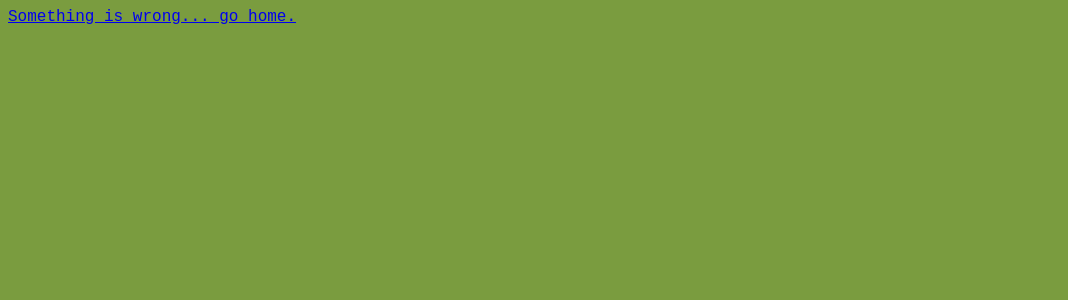
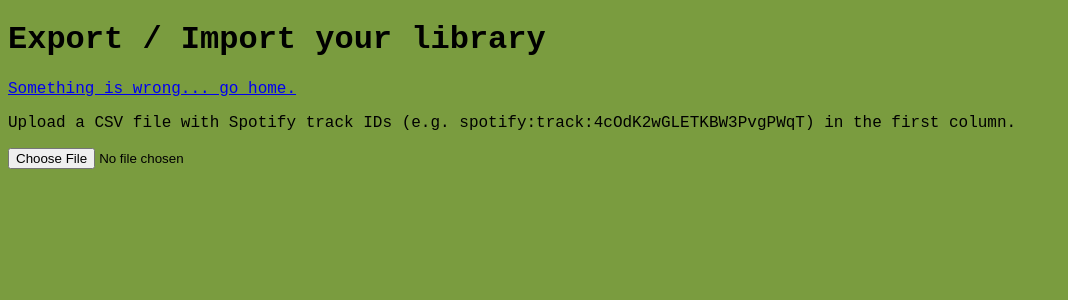
Before and after one commit to ashtonmoomoo/spotify-tools, a React (Create React App) app: page /export-import in a window 1280 px wide. Shown: the top 300 px of the page, without its empty margins (0-1068 px from the left). Built offline with nearby package versions, Linux system fonts and the light colour scheme.

Commit message:
show import components

```diff
--- a/src/components/Import.tsx
+++ b/src/components/Import.tsx
@@ -51,13 +51,13 @@ function Import() {
         spotify:track:4cOdK2wGLETKBW3PvgPWqT) in the first column.
       </p>
       <input type="file" accept=".csv" onChange={handleChange} />
-      {trackIds.length && (
+      {trackIds.length ? (
         <ul>
           {trackIds.map((trackId) => (
             <li>{trackId}</li>
           ))}
         </ul>
-      )}
+      ) : null}
     </>
   );
 }
--- a/src/index.tsx
+++ b/src/index.tsx
@@ -3,7 +3,7 @@ import ReactDOM from "react-dom";
 import App from "./App";
 import { BrowserRouter, Route, Routes } from "react-router-dom";
 import Login from "./Login";
-import Export from "./components/Export";
+import ExportImport from "./routes/ExportImport";
 
 ReactDOM.render(
   <React.StrictMode>
@@ -11,7 +11,7 @@ ReactDOM.render(
       <Routes>
         <Route path="/" element={<App />} />
         <Route path="login" element={<Login />} />
-        <Route path="export-import" element={<Export />} />
+        <Route path="export-import" element={<ExportImport />} />
       </Routes>
     </BrowserRouter>
   </React.StrictMode>,
--- /dev/null
+++ b/src/routes/ExportImport.tsx
@@ -0,0 +1,14 @@
+import Export from "../components/Export";
+import Import from "../components/Import";
+
+function ExportImport() {
+  return (
+    <>
+      <h1>Export / Import your library</h1>
+      <Export />
+      <Import />
+    </>
+  );
+}
+
+export default ExportImport;
```
